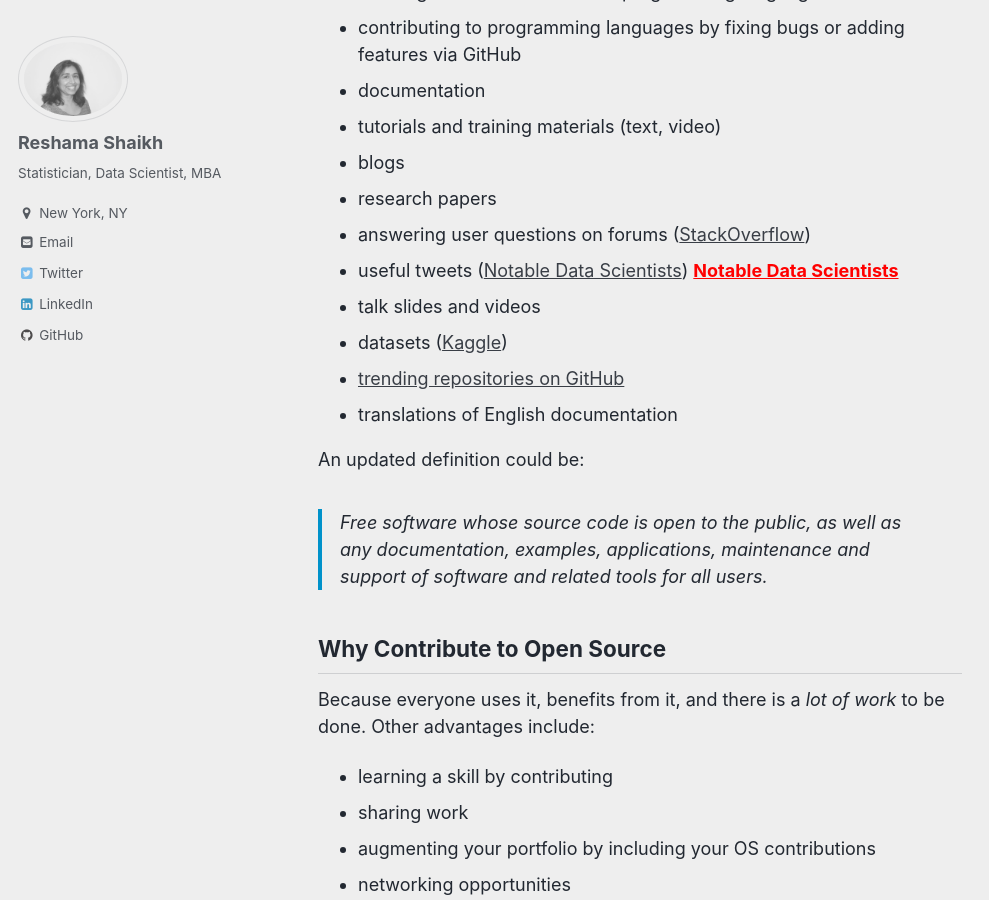
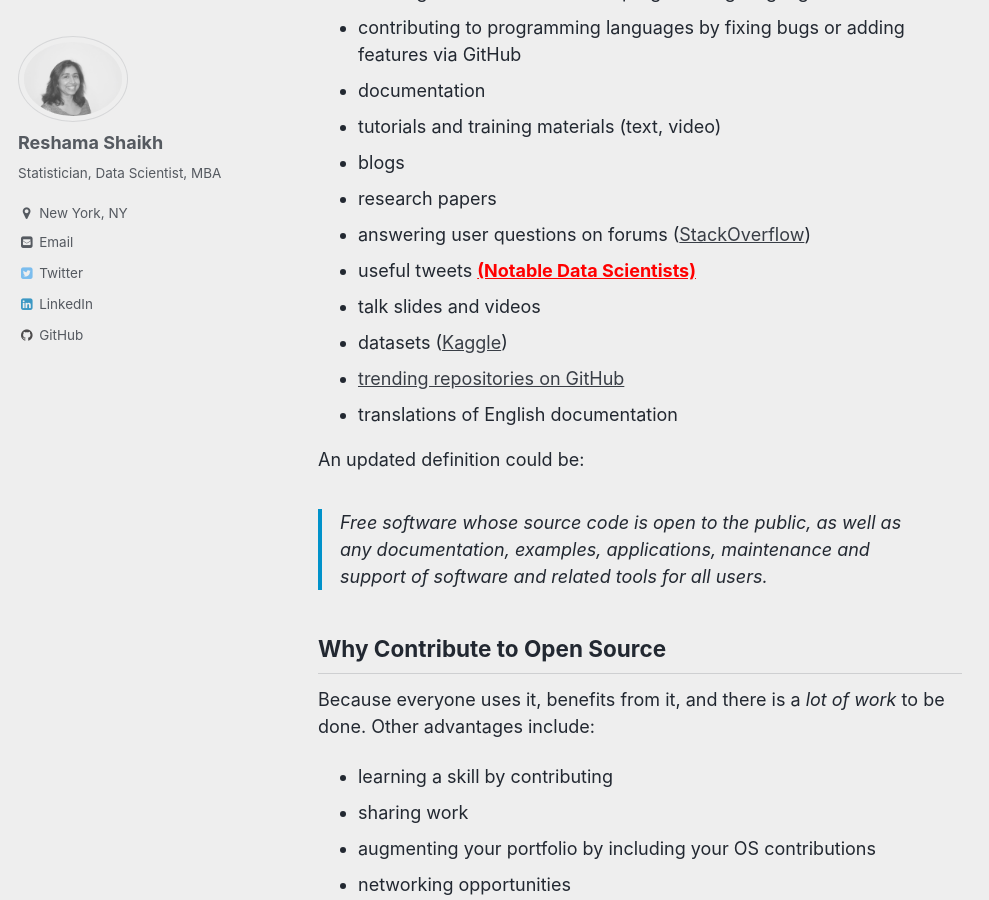
Before and after one commit to reshamas/reshamas.github.io, a Jekyll site: the page built from _posts/2018-04-07-how-i-unknowingly-contributed-to-open-source.md, in a window 1280 px wide and 900 px high, scrolled down 2081 px. Shown: the whole window, without its empty margins (0-989 px from the left). Built offline with Jekyll 4.4.1, drawn with Linux system fonts in a browser that asks for light colours; emoji names are drawn with the system emoji font; comment, search, counter and statistics services are not loaded.

Commit message:
Update 2018-04-07-how-i-unknowingly-contributed-to-open-source.md

```diff
--- a/_posts/2018-04-07-how-i-unknowingly-contributed-to-open-source.md
+++ b/_posts/2018-04-07-how-i-unknowingly-contributed-to-open-source.md
@@ -41,7 +41,7 @@ We can widen the purview of open source to include the following contributions:
 - blogs
 - research papers
 - answering user questions on forums ([StackOverflow](https://stackoverflow.com/questions))
-- useful tweets ([Notable Data Scientists](https://twitter.com/reshamas/lists/notable-data-scientists)) <a href="https://twitter.com/reshamas/lists/notable-data-scientists/members" style="color:red; font-weight: bold">Notable Data Scientists</a>
+- useful tweets <a href="https://twitter.com/reshamas/lists/notable-data-scientists/members" style="color:red; font-weight: bold">(Notable Data Scientists)</a>
 - talk slides and videos
 - datasets ([Kaggle](https://www.kaggle.com/datasets))
 - [trending repositories on GitHub](https://github.com/trending)
```
